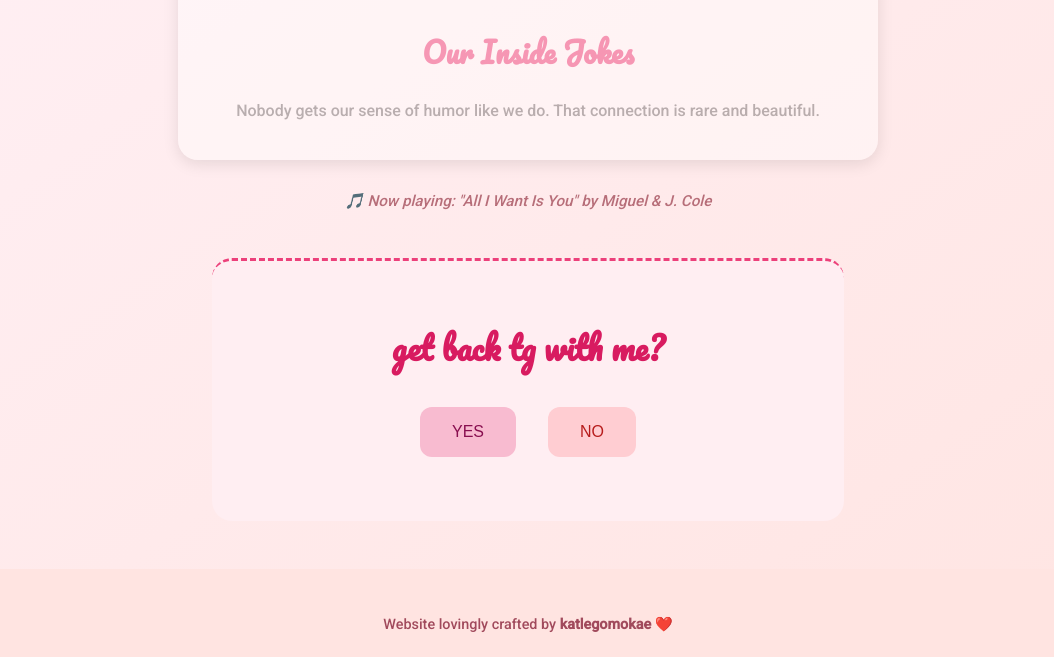
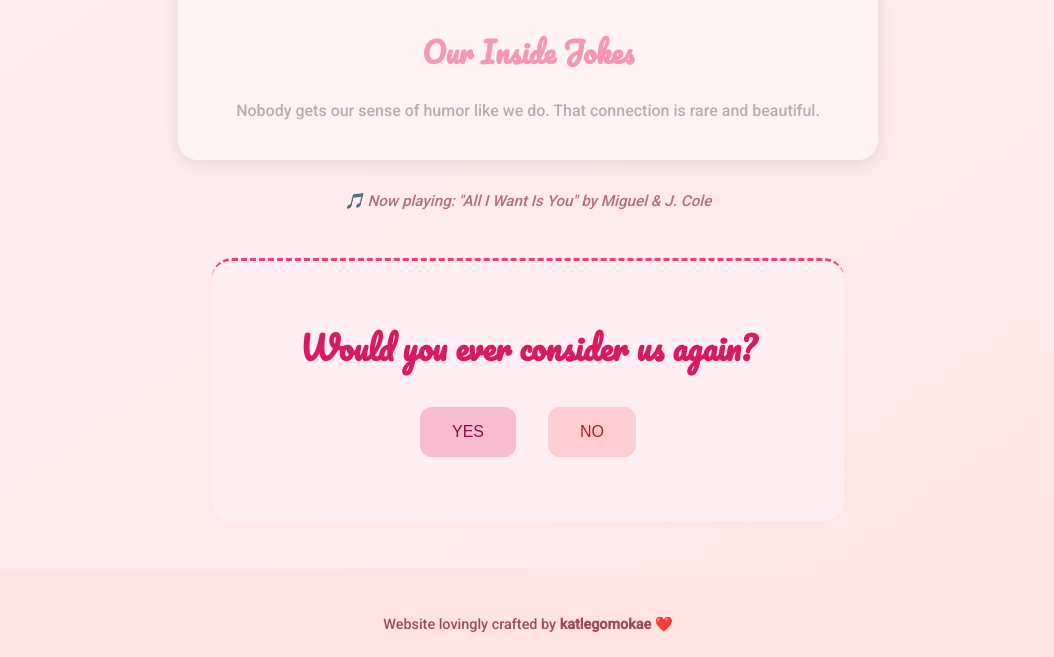
Before and after one commit to katlegomokae/mhm, a plain HTML site: page index.html in a window 1280 px wide. Shown: the part 178-835 px from the top of the page, without its empty margins (112-1166 px from the left). Drawn offline with Linux system fonts and the light colour scheme.

Commit message:
Update index.html

```diff
--- a/index.html
+++ b/index.html
@@ -157,8 +157,7 @@
   <!-- Interactive Section -->
   <section class="interactive">
     <h2 style="font-family: 'Pacifico', cursive; color: #d81b60; font-size: 2rem;">
-      get back tg with me?
-    </h2>
+    Would you ever consider us again?    </h2>
 
     <div style="display: flex; justify-content: center; gap: 2rem; margin-top: 2rem;">
       <button onclick="yesReaction()" class="yes-btn">YES</button>
```
